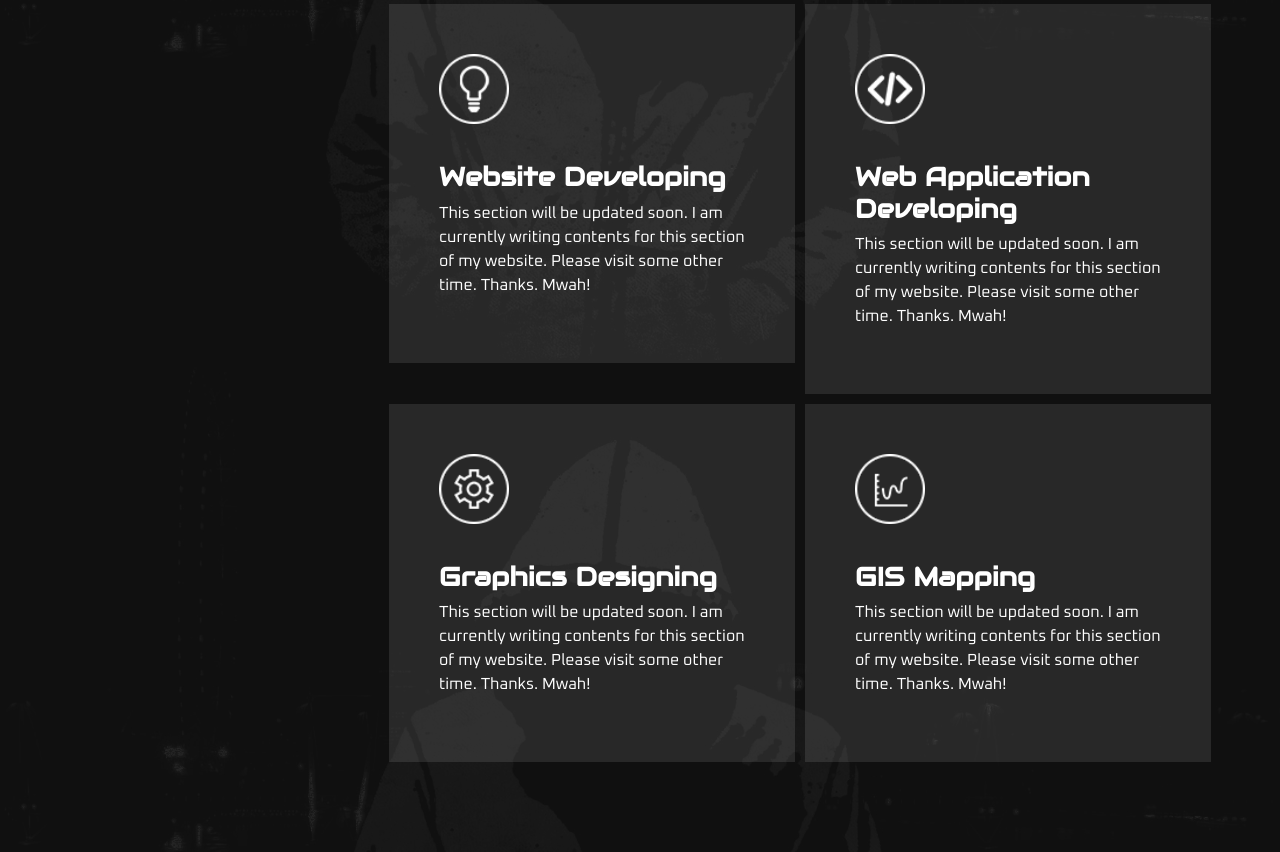
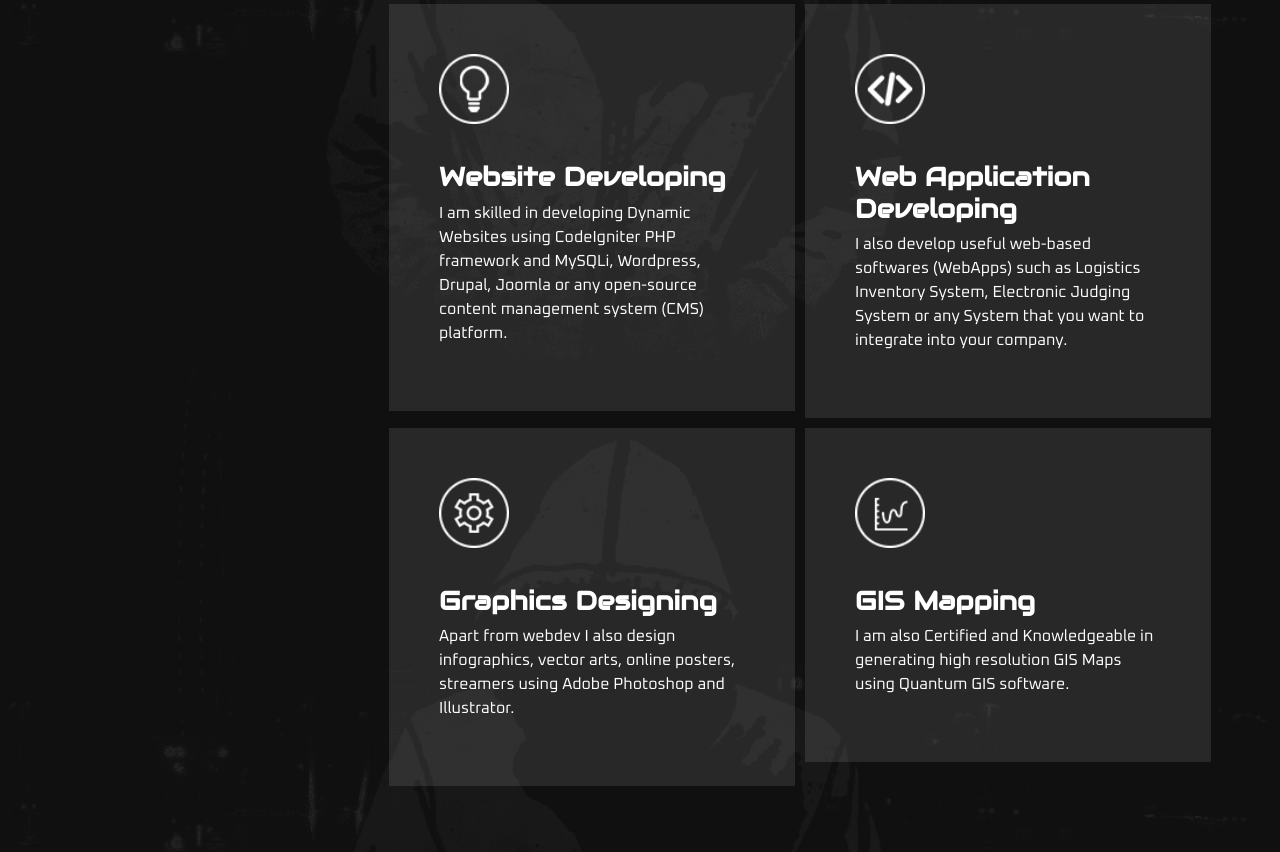
Before and after one commit to ericstierra/helloeric, a plain HTML site: page index.html in a window 1280 px wide. Shown: the part 1240-2092 px from the top of the page. Drawn offline with Linux system fonts and the light colour scheme; a web font is replaced by a local one.

Commit message:
Add files via upload

```diff
--- a/index.html
+++ b/index.html
@@ -157,9 +157,8 @@ Author: Eric Tierra
                 <div class="first-service-icon service-icon"></div>
                 <h4>Website Developing</h4>
                 <p>
-                  This section will be updated soon.
-                    I am currently writing contents for this section of my website.
-                    Please visit some other time. Thanks. Mwah!
+                  I am skilled in developing Dynamic Websites using CodeIgniter PHP framework and MySQLi, Wordpress, Drupal,
+                  Joomla or any open-source content management system (CMS) platform.
                 </p>
               </div>
             </div>
@@ -168,9 +167,9 @@ Author: Eric Tierra
                 <div class="second-service-icon service-icon"></div>
                 <h4>Web Application Developing</h4>
                 <p>
-                  This section will be updated soon.
-                    I am currently writing contents for this section of my website.
-                    Please visit some other time. Thanks. Mwah!
+                  I also develop useful web-based softwares (WebApps) such as Logistics Inventory System,
+                  Electronic Judging System or any System
+                  that you want to integrate into your company.
                 </p>
               </div>
             </div>
@@ -179,9 +178,8 @@ Author: Eric Tierra
                 <div class="third-service-icon service-icon"></div>
                 <h4>Graphics Designing</h4>
                 <p>
-                  This section will be updated soon.
-                    I am currently writing contents for this section of my website.
-                    Please visit some other time. Thanks. Mwah!
+                  Apart from webdev I also design infographics,
+                  vector arts, online posters, streamers using Adobe Photoshop and Illustrator.
                 </p>
               </div>
             </div>
@@ -190,9 +188,8 @@ Author: Eric Tierra
                 <div class="fourth-service-icon service-icon"></div>
                 <h4>GIS Mapping</h4>
                 <p>
-                  This section will be updated soon.
-                    I am currently writing contents for this section of my website.
-                    Please visit some other time. Thanks. Mwah!
+                  I am also Certified and Knowledgeable in generating
+                  high resolution GIS Maps using Quantum GIS software.
                 </p>
               </div>
             </div>
@@ -373,9 +370,8 @@ Author: Eric Tierra
             <h2>Contact Me</h2>
             <div class="line-dec"></div>
             <span
-              >Fusce eget nibh nec justo interdum condimentum. Morbi justo ex,
-              efficitur at ante ac, tincidunt maximus ligula. Lorem ipsum dolor
-              sit amet, consectetur adipiscing elit.</span
+              >If you have any questions about me or would
+              like to hire me for your project do not hesitate to contact me using the form below.</span
             >
           </div>
           <div class="row">
```
